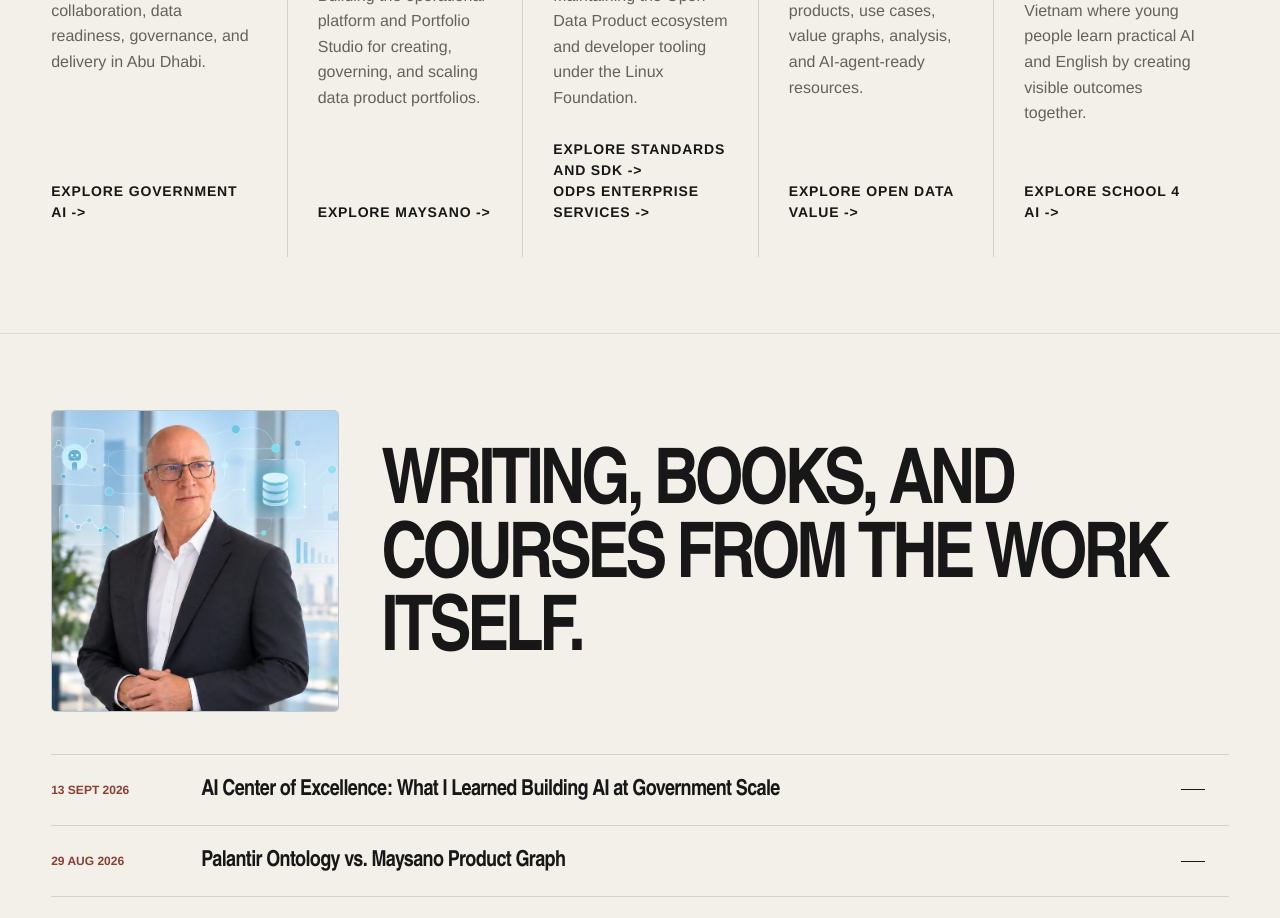
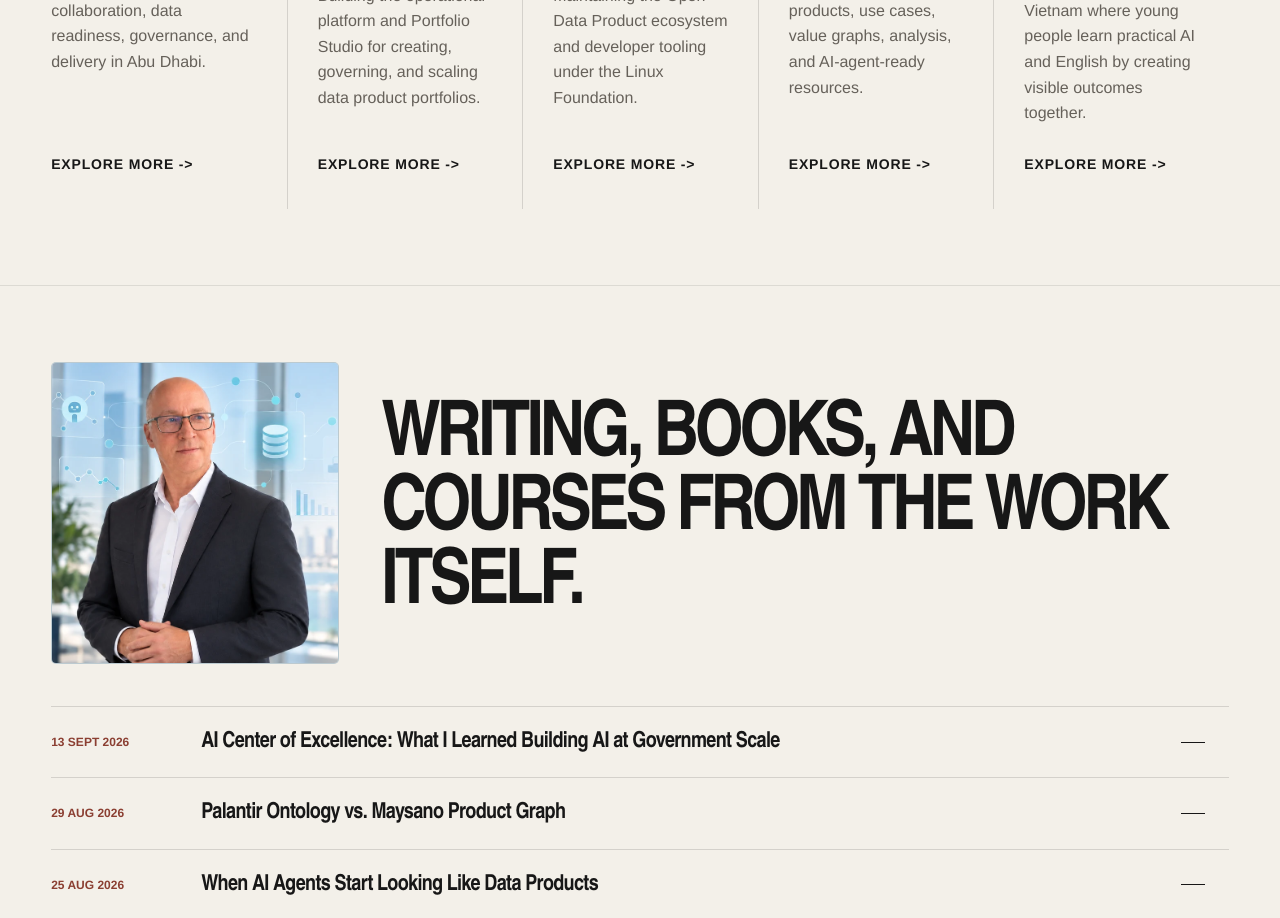
Before and after one commit to kyyberi/jarkko, a Next.js app: page / in a window 1280 px wide. Shown: the part 5180-6098 px from the top of the page. Built offline with nearby package versions, Linux system fonts and the light colour scheme.

Commit message:
Normalize focus area CTAs

```diff
--- a/app/page.tsx
+++ b/app/page.tsx
@@ -455,7 +455,7 @@ export default function Home() {
                 </p>
               </div>
               <a className="text-link" href={sitePath("/work/government-ai")}>
-                Explore government AI <Arrow />
+                Explore more <Arrow />
               </a>
             </article>
             <article className="focus-item">
@@ -468,7 +468,7 @@ export default function Home() {
                 </p>
               </div>
               <a className="text-link" href={sitePath("/work/maysano")}>
-                Explore Maysano <Arrow />
+                Explore more <Arrow />
               </a>
             </article>
             <article className="focus-item">
@@ -482,15 +482,9 @@ export default function Home() {
               </div>
               <a
                 className="text-link"
-                href={sitePath("/work/standards-and-sdk")}
-              >
-                Explore standards and SDK <Arrow />
-              </a>
-              <a
-                className="text-link"
                 href={sitePath("/services/odps")}
               >
-                ODPS Enterprise Services <Arrow />
+                Explore more <Arrow />
               </a>
             </article>
             <article className="focus-item">
@@ -503,7 +497,7 @@ export default function Home() {
                 </p>
               </div>
               <a className="text-link" href={sitePath("/work/open-data-value")}>
-                Explore Open Data Value <Arrow />
+                Explore more <Arrow />
               </a>
             </article>
             <article className="focus-item">
@@ -517,7 +511,7 @@ export default function Home() {
                 </p>
               </div>
               <a className="text-link" href={sitePath("/work/school-of-ai")}>
-                Explore School 4 AI <Arrow />
+                Explore more <Arrow />
               </a>
             </article>
           </div>
```
Also changed, not shown: 1 other file (tests, documents, lock files or other folders).
